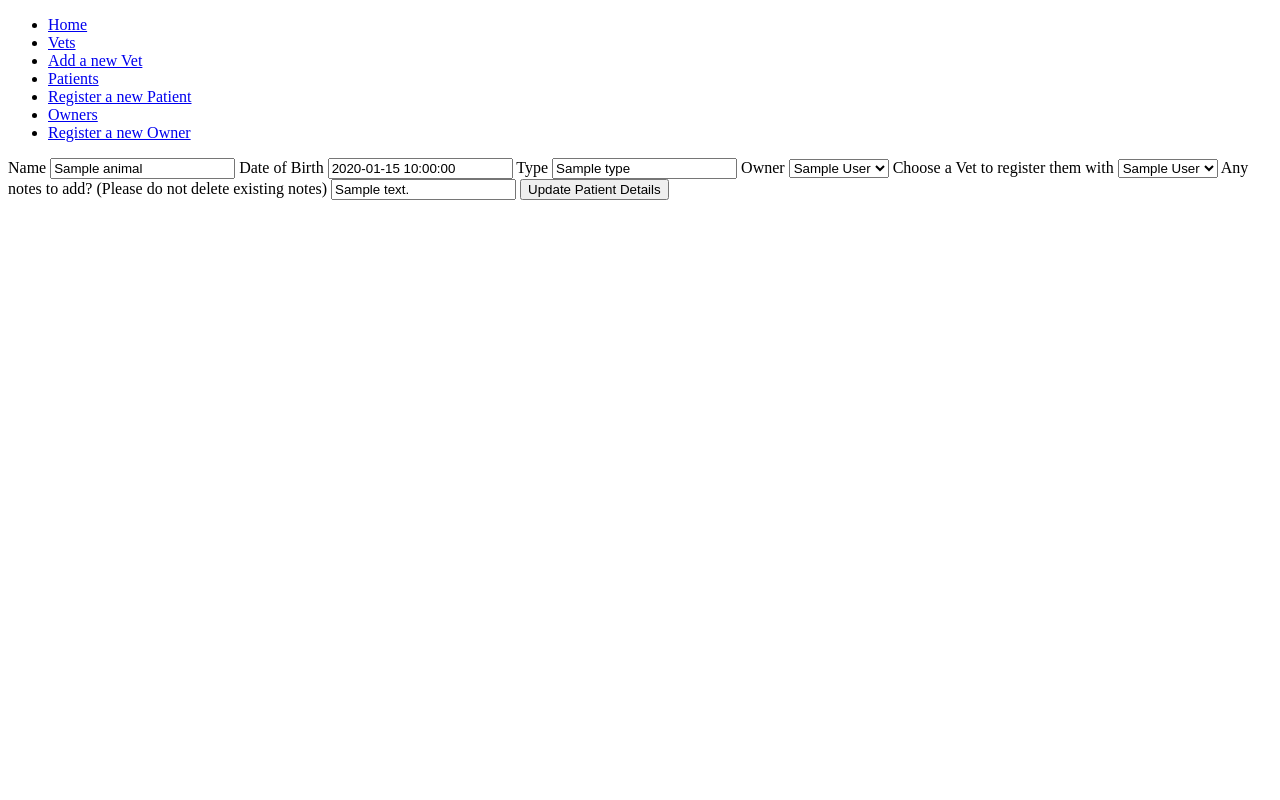
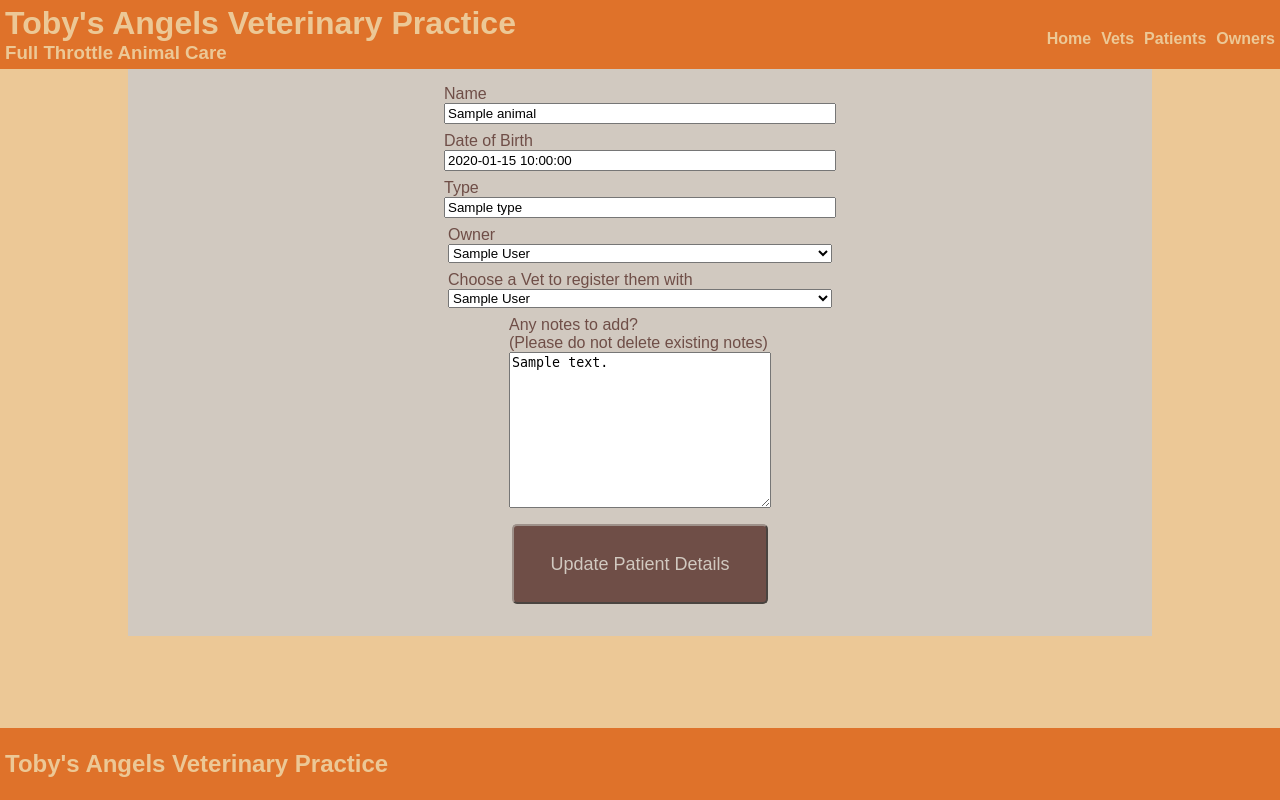
Before and after one commit to IronsideF/vet_manager_flask_project, a Flask app: page /animals/1/edit in a window 1280 px wide. Run offline with Flask 2, Linux system fonts and the light colour scheme; a database or web service that is not in the repository returns one stand-in record (values such as "Sample title"); some libraries are stand-ins or nearby versions.

Commit message:
multiple pages styled, home page blocked out. Changed route for adding new animal to go through owner page

```diff
--- a/controllers/animal_controller.py
+++ b/controllers/animal_controller.py
@@ -20,11 +20,11 @@ def show(id):
 
 # NEW
 # GET /animals/new
-@animals_blueprint.route('/animals/new')
-def new():
+@animals_blueprint.route('/animals/<id>/new')
+def new(id):
     vets = vet_repo.select_all()
-    owners = owner_repo.registered_only()
-    return render_template('animals/new.html', vets=vets, owners=owners)
+    owner = owner_repo.select(id)
+    return render_template('animals/new.html', vets=vets, owner=owner)
 
 # CREATE
 # POST /animals
--- a/static/style.css
+++ b/static/style.css
@@ -0,0 +1,207 @@
+:root {
+    --background-color: #ecc896;
+    --header-color: #df722a;
+    --text-color:#6f4e47 ;
+    --standout-color: #d1c9c0 ;
+    --border-color: #9e918a;
+    font-family: 'Finlandica', sans-serif;
+}
+body {
+    background-color: var(--background-color);
+    color: var(--text-color);
+    margin: 0;
+}
+
+header {
+    background-color: var(--header-color);
+    color: var(--background-color) ;
+    margin: 0;
+    height: max-content;
+    display: flex;
+    flex-direction: row;
+    justify-content: space-between;
+    align-items: flex-end;
+}
+
+header a {
+    text-decoration: none;
+    color: var(--background-color);
+}
+
+header a:hover {
+    text-decoration: underline;
+    color: var(--text-color);
+}
+
+a {
+    text-decoration: none;
+    color: var(--text-color);
+    font-weight: bold;
+}
+a:hover {
+    text-decoration: underline;
+    color: var(--header-color);
+}
+
+header ul {
+    display: flex;
+    list-style: none;
+}
+
+header ul li {
+    margin: 5px;
+}
+
+.heading {
+    display: flex;
+    flex-direction: column;
+    padding: 5px;
+}
+.heading h1 {
+    margin: 0;
+}
+.heading h3 {
+    margin: 0;
+}
+
+ul {
+    list-style: none;
+}
+
+.main-content {
+    margin: auto;
+    width: 80%;
+}
+
+.announcements {
+    height: 15vh;
+    width: 80vw;
+    margin: 2vh 0;
+    background-color: var(--standout-color);
+    overflow: auto;
+}
+
+.today {
+    display: flex;
+    justify-content: space-between;
+    margin: 2vh 0;
+    overflow:auto;
+}
+
+.vet-box {
+    height: 50vh;
+    width: 35vw;
+    background-color: var(--standout-color);
+    border-color: var(--border-color);
+    overflow: auto;
+}
+
+.animal-box {
+    height: 50vh;
+    width: 35vw;
+    background-color: var(--standout-color);
+    border-color: var(--border-color);
+    overflow: auto;
+}
+
+.main-buttons {
+    display: flex;
+    justify-content: space-between;
+    margin: 16px;
+}
+.main-buttons button {
+    height: 5rem;
+    width: 20vw;
+    font-family: 'Finlandica', sans-serif;
+    font-size: large;
+    background-color: var(--text-color);
+    border-color: var(--border-color);
+    color: var(--standout-color);
+    border-radius: 5px;
+}
+
+.main-buttons button:hover {
+    cursor: pointer;
+    color: var(--header-color);
+}
+
+.index-list {
+    display: flex;
+    background-color: var(--standout-color);
+    margin: 2vh 0;
+    height: 60vh;
+    overflow: auto;
+}
+
+.new-form {
+    background-color: var(--standout-color);
+    display: flex;
+    flex-direction: column;
+    padding: 2vh;
+    align-items: center;
+}
+
+.new-form div {
+    display: flex;
+    flex-direction: column;
+}
+
+.new-form input {
+    margin-bottom: 1vh;
+    width: 30vw;
+}
+
+.new-form select {
+    margin-bottom: 1vh;
+    width: 30vw;
+}
+
+.form-button {
+    background-color: var(--text-color);
+    padding: 1vh 1vw;
+    color: var(--standout-color);
+    border-radius: 5px;
+}
+
+.form-button:hover {
+    color: var(--header-color);
+    cursor: pointer;
+}
+
+.show-page {
+    background-color: var(--standout-color);
+    height: 60vh;
+    display: grid;
+    grid-template-columns: 50% 50%;
+}
+
+
+.relational-list {
+    grid-column: 1 / span 2;
+    display: flex;
+    flex-direction: column;
+    padding: 1vh 1vw;
+}
+
+
+.relational-list ul {
+    overflow:auto;
+    background-color: var(--background-color);
+    padding-top: 1vh;
+    padding-bottom: 1vh;
+    padding-left: 10vh;
+    display: flex;
+    flex-direction: column;
+}
+
+footer {
+    position: fixed;
+    bottom: 0;
+    background-color: var(--header-color);
+    height: 7.8vh;
+    width: 100vw;
+    display: flex;
+    align-items: center;
+    padding: 5px;
+    color: var(--background-color);
+}
--- a/templates/animals/edit.html
+++ b/templates/animals/edit.html
@@ -1,29 +1,29 @@
 {% extends 'base.html' %}{% block content %}
-    <form action="/animals/{{animal.id}}" method="post">
-        <label for="name">Name</label>
-        <input type="text" name="name" id="name" value="{{animal.name}}">
-        <label for="dob">Date of Birth</label>
-        <input type="text" name="dob" id="dob" value="{{animal.dob}}">
-        <label for="type">Type</label>
-        <input type="text" name="type" id="type" value="{{animal.type}}">
-        <label for="owner_id">Owner</label>
+    <form action="/animals/{{animal.id}}" method="post" class="new-form">
+        <div><label for="name">Name</label>
+        <input type="text" name="name" id="name" value="{{animal.name}}"></div>
+        <div><label for="dob">Date of Birth</label>
+        <input type="text" name="dob" id="dob" value="{{animal.dob}}"></div>
+        <div><label for="type">Type</label>
+        <input type="text" name="type" id="type" value="{{animal.type}}"></div>
+        <div><label for="owner_id">Owner</label>
         <select name="owner_id" id="owner_id">
             {% for owner in owners %}
                 <option value="{{owner.id}}" {% if owner.id == animal.owner.id %}
                     selected
                 {% endif %}>{{owner.first_name}} {{owner.last_name}}</option>
             {% endfor %}
-        </select>
-        <label for="vet_id">Choose a Vet to register them with</label>
+        </select></div>
+        <div><label for="vet_id">Choose a Vet to register them with</label>
         <select name="vet_id" id="vet_id">
             {% for vet in vets %}
                 <option value="{{vet.id}}" {% if vet.id == animal.vet.id %}
                     selected
                 {% endif %}>{{vet.first_name}} {{vet.last_name}}</option>
             {% endfor %}
-        </select>
-        <label for="treatment_notes">Any notes to add? (Please do not delete existing notes)</label>
-        <input type="text" name="treatment_notes" id="treatment_notes" value="{{animal.treatment_notes}}">
-        <input type="submit" value="Update Patient Details">
+        </select></div>
+        <div><label for="treatment_notes">Any notes to add?<br>(Please do not delete existing notes)</label>
+        <textarea name="treatment_notes" id="treatment_notes" cols="30" rows="10">{{ animal.treatment_notes }}</textarea></div>
+        <div class="main-buttons"><button type="submit">Update Patient Details</button></div>
     </form>
 {% endblock content %}
--- a/templates/animals/index.html
+++ b/templates/animals/index.html
@@ -1,4 +1,5 @@
 {% extends 'base.html' %}{% block content %}
+<div class="index-list">
     <ul>
         {% for animal in animals %}
             <li>Name: <a href="/animals/{{animal.id}}">{{animal.name}}</a>
@@ -7,4 +8,5 @@
             </li>
         {% endfor %}
     </ul>
+</div>
 {% endblock content %}
--- a/templates/base.html
+++ b/templates/base.html
@@ -4,19 +4,19 @@
     <meta charset="UTF-8">
     <meta http-equiv="X-UA-Compatible" content="IE=edge">
     <meta name="viewport" content="width=device-width, initial-scale=1.0">
+    <link rel="stylesheet" href="{{ url_for('static', filename='style.css') }}">
     <title>Vet Manager</title>
 </head>
 <body>
     <header>
+        <div class="heading"><h1>Toby's Angels Veterinary Practice</h1>
+        <h3>Full Throttle Animal Care</h3></div>
         <nav>
             <ul>
                 <li><a href="/">Home</a></li>
                 <li><a href="/vets">Vets</a></li>
-                <li><a href="/vets/new">Add a new Vet</a></li>
                 <li><a href="/animals">Patients</a></li>
-                <li><a href="/animals/new">Register a new Patient</a></li>
                 <li><a href="/owners">Owners</a></li>
-                <li><a href="/owners/new">Register a new Owner</a></li>
             </ul>
         </nav>
     </header>
@@ -26,5 +26,8 @@
 
         {% endblock content %}
     </div>
+<footer>
+    <h2>Toby's Angels Veterinary Practice</h2>
+</footer>
 </body>
 </html>
```
Also changed, not shown: templates/animals/new.html (+13 -18 lines), templates/index.html (+17 -1 lines), templates/owners/edit.html (+14 -14 lines), templates/owners/index.html (+6 -1 lines), templates/owners/new.html (+12 -12 lines), templates/owners/show.html (+22 -13 lines), templates/vets/edit.html (+8 -8 lines), templates/vets/index.html (+7 -2 lines), templates/vets/new.html (+7 -7 lines).
